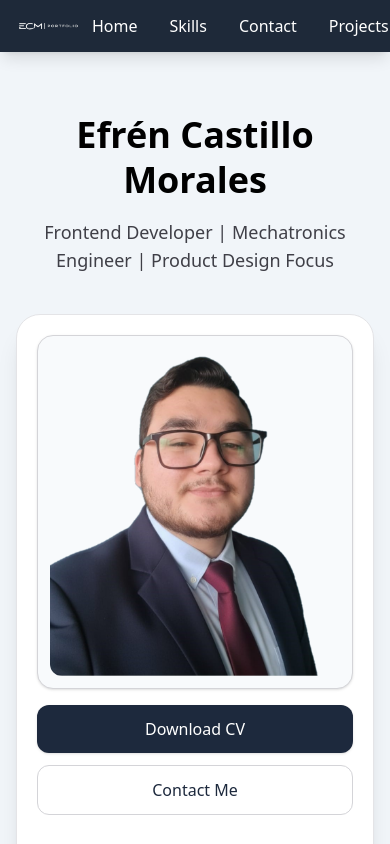
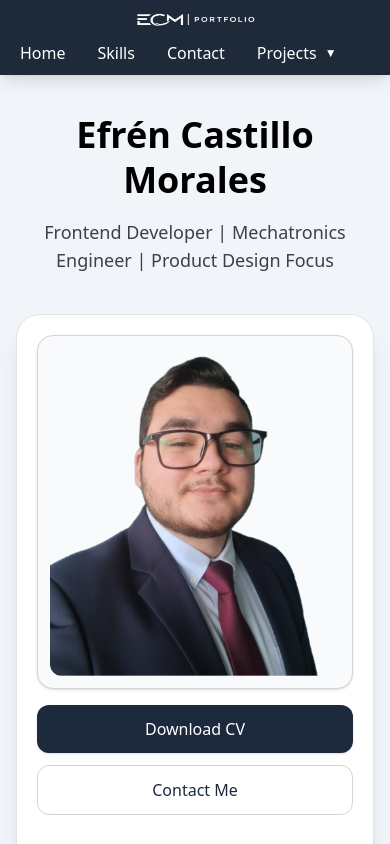
Before and after one commit to KvotheReshi/PortfolioCV, a React (Vite) app in the folder Frontend/Portafoliocv/: page / in a window 390 px wide. Shown: the top 844 px of the page. Built offline with nearby package versions, Linux system fonts and the light colour scheme.

Commit message:
navbar and logo responsive edits

```diff
--- a/Frontend/Portafoliocv/src/Components/Navbar.tsx
+++ b/Frontend/Portafoliocv/src/Components/Navbar.tsx
@@ -27,10 +27,10 @@ const Navbar = () => {
   }, []);
 
   return (
-    <nav className="bg-gray-800 shadow-lg flex items-center justify-around py-2.5 px-4 sm:px-16 fixed top-0 w-full md:w-full z-50">
-      <Link to="/" className="shrink-0">
+    <nav className="bg-gray-800 shadow-lg flex flex-wrap items-center justify-between gap-1 px-2 py-1.5 sm:px-4 sm:py-2 fixed top-0 left-0 w-full z-50">
+      <Link to="/" className="basis-full flex justify-center sm:basis-auto sm:justify-start sm:shrink-0">
         <span className="font-semibold text-lg flex items-center gap-3 text-blue-400">
-          <img src={LogoECM} className="w-16 sm:w-48 sm:h-12 text-4xl sm:text-6xl" />
+          <img src={LogoECM} className="w-32 sm:w-48 sm:h-12 text-4xl sm:text-6xl" />
         </span>
       </Link>
 
```
